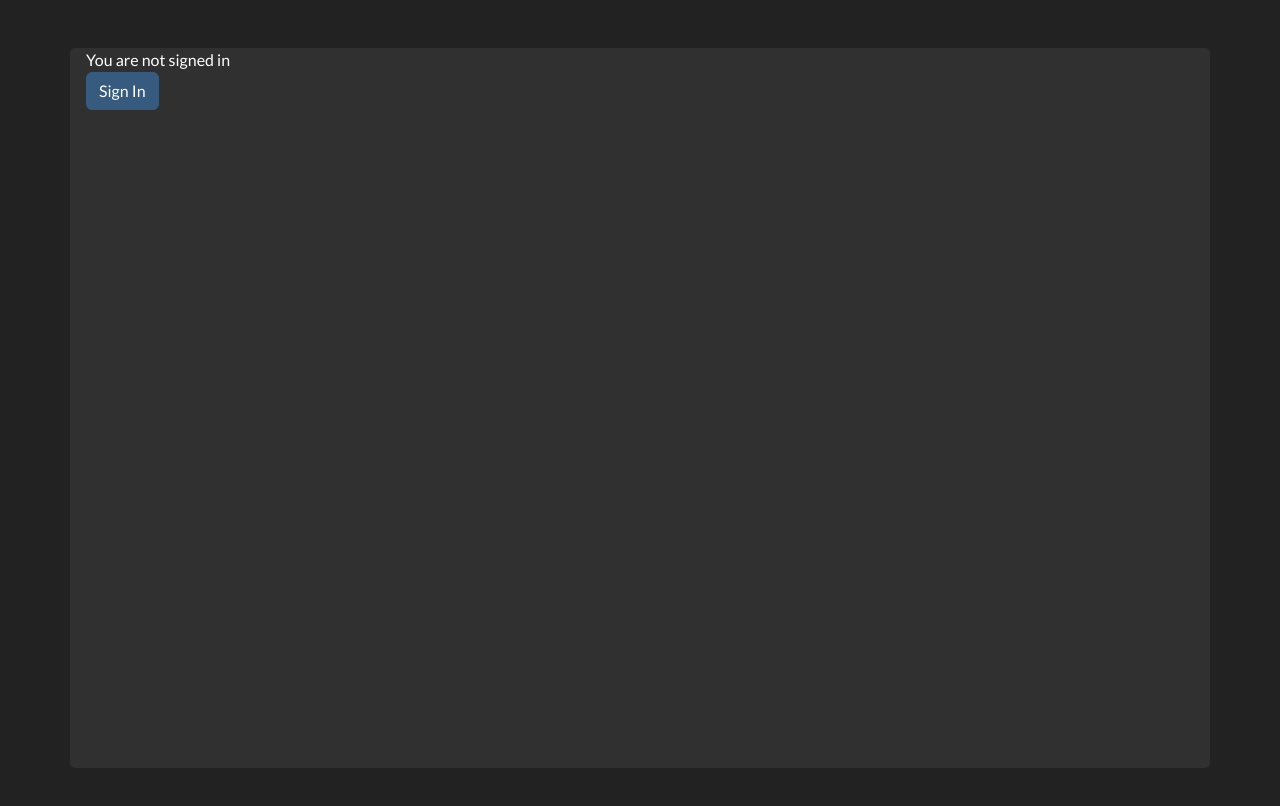
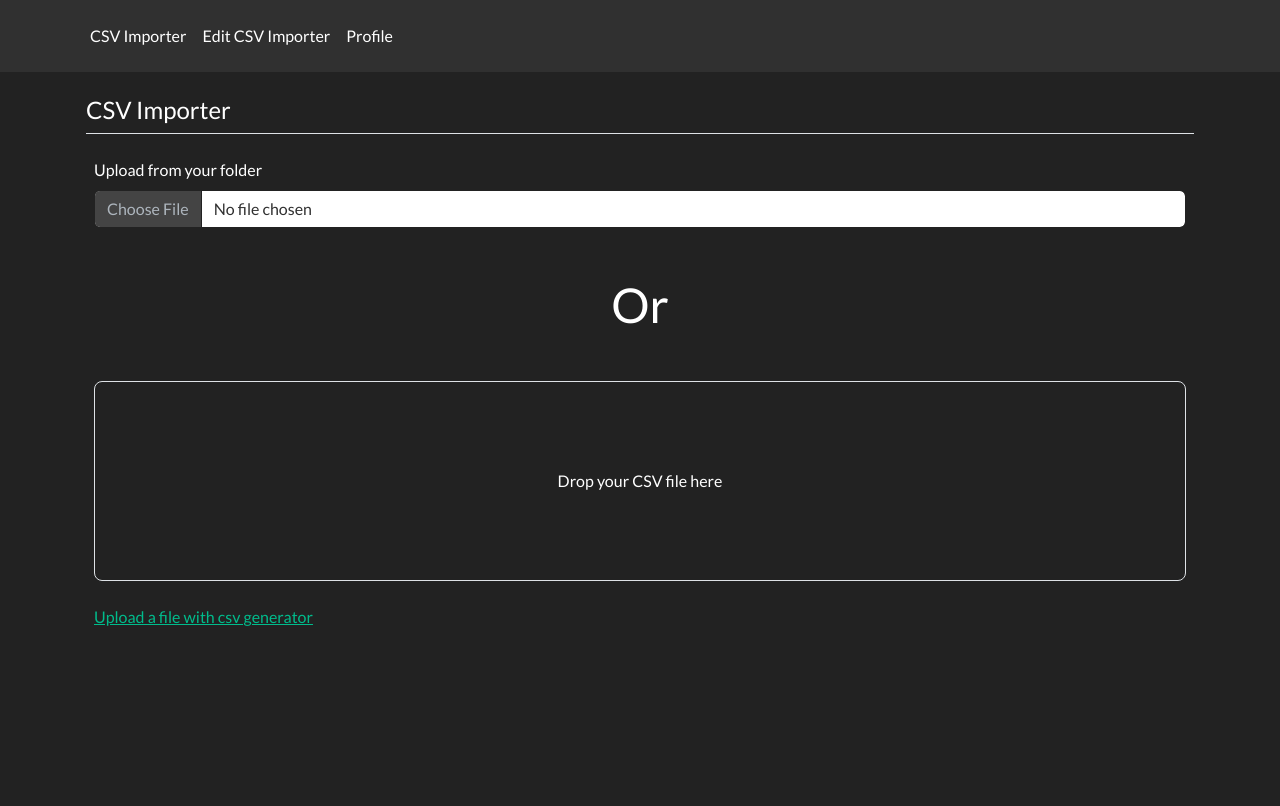
Before and after one commit to Zeync15/next-csv-importer, a Next.js app: page / in a window 1280 px wide. Shown: the top 806 px of the page. Built offline with nearby package versions, Linux system fonts and the light colour scheme; no server answers.

Commit message:
finalize csv importer

```diff
--- a/components/CsvNavigationButton.js
+++ b/components/CsvNavigationButton.js
@@ -4,7 +4,7 @@ import { Button } from "react-bootstrap";
 const CsvNavigateButton = ({ text, onClick, disabled, customStyle }) => {
   return (
     <Button
-      style={{ margin: "10px 10px 10px 0px", ...customStyle }}
+      style={{ marginLeft: "10px", marginBottom: "10px", ...customStyle }}
       variant="info"
       onClick={onClick}
       disabled={disabled}
--- a/components/GlobalFilter.js
+++ b/components/GlobalFilter.js
@@ -4,10 +4,7 @@ const GlobalFilter = ({ filter, setFilter }) => {
   return (
     <InputGroup style={{ width: "30%" }}>
       <InputGroup.Text>Search: </InputGroup.Text>
-      <FormControl
-        value={filter || ""}
-        onChange={(e) => setFilter(e.target.value)}
-      />
+      <FormControl value={filter || ""} onChange={(e) => setFilter(e.target.value)} />
     </InputGroup>
   );
 };
--- a/components/Layout.js
+++ b/components/Layout.js
@@ -1,27 +1,14 @@
 import React from "react";
-import Sidebar from "./Sidebar";
 import { Container } from "react-bootstrap";
+import NavBar from "./NavBar";
 
 const Layout = ({ children }) => {
   return (
     <>
-      {/* <Sidebar /> */}
-      {/* <Container>
-        <div>{children}</div>
-      </Container> */}
+      <NavBar />
 
       <div className="d-flex justify-content-center">
-        <Container
-          className="px-3 my-5"
-          style={{
-            backgroundColor: "#303030",
-            borderRadius: "5px",
-            position: "relative",
-            minHeight: "90vh",
-          }}
-        >
-          {children}
-        </Container>
+        <Container className="px-3 my-3">{children}</Container>
       </div>
     </>
   );
--- /dev/null
+++ b/components/NavBar.js
@@ -0,0 +1,27 @@
+import React from "react";
+import { Navbar, Container, Nav, NavDropdown } from "react-bootstrap";
+
+const NavBar = () => {
+  return (
+    <Navbar style={{ backgroundColor: "#303030" }} expand="md">
+      <Container>
+        <Navbar.Toggle aria-controls="basic-navbar-nav" style={{ backgroundColor: "gray" }} />
+        <Navbar.Collapse id="basic-navbar-nav">
+          <Nav className="me-auto">
+            <Nav.Link href="/" className="text-white">
+              CSV Importer
+            </Nav.Link>
+            <Nav.Link href="/edit-csv" className="text-white">
+              Edit CSV Importer
+            </Nav.Link>
+            <Nav.Link href="/profile" className="text-white">
+              Profile
+            </Nav.Link>
+          </Nav>
+        </Navbar.Collapse>
+      </Container>
+    </Navbar>
+  );
+};
+
+export default NavBar;
--- a/components/Sidebar.js
+++ /dev/null
@@ -1,9 +0,0 @@
-import React from 'react'
-
-const Sidebar = () => {
-  return (
-    <div>This is a sidebar</div>
-  )
-}
-
-export default Sidebar
--- a/pages/_app.js
+++ b/pages/_app.js
@@ -1,17 +1,10 @@
 import "../styles/globals.css";
 import "bootstrap/dist/css/bootstrap.min.css";
 import { SessionProvider } from "next-auth/react";
-import { useState } from "react";
 import Layout from "../components/Layout";
+import "bootswatch/dist/darkly/bootstrap.min.css";
 
 const MyApp = ({ Component, pageProps: { session, ...pageProps } }) => {
-  const [darkmode, setDarkmode] = useState(true);
-  if (darkmode) {
-    import("bootswatch/dist/darkly/bootstrap.min.css").then(console.log("darkmode enabled"));
-  } else {
-    import("bootswatch/dist/cosmo/bootstrap.min.css").then(console.log("darkmode enabled"));
-  }
-
   return (
     <SessionProvider session={session}>
       <Layout>
--- a/pages/auth/signIn.js
+++ b/pages/auth/signIn.js
@@ -62,7 +62,7 @@ const SignIn = () => {
             />
           </Form.Group>
 
-          <Button variant="primary" type="submit" className="w-100">
+          <Button variant="primary" type="submit" className="w-100" disabled>
             Submit
           </Button>
 
--- a/pages/index.js
+++ b/pages/index.js
@@ -1,46 +1,149 @@
-import React from "react";
-import { useSession, signIn, signOut } from "next-auth/react";
-import { Button } from "react-bootstrap";
+import { useSession } from "next-auth/react";
 import { useRouter } from "next/router";
-import Link from "next/link";
+import { parse } from "papaparse";
+import React, { useEffect, useState } from "react";
+import { useMemo } from "react";
+import { Form, Row, Col } from "react-bootstrap";
+import Stepper from "react-stepper-horizontal/lib/Stepper";
+import CsvNavigateButton from "../components/CsvNavigationButton";
+import EditReactTable from "../components/EditReactTable";
+import ReactTable from "../components/ReactTable";
 
-const Home = () => {
-  const { data: session } = useSession();
+const Csv = () => {
+  // table state
+  const [fileName, setFileName] = useState("");
+  const [csv, setCsv] = useState([]);
+  const [column, setColumn] = useState([]);
 
-  const { push, asPath } = useRouter();
+  // steps state
+  // https://www.npmjs.com/package/react-stepper-horizontal
+  const [currentPage, setCurrentPage] = useState(0);
+  const sections = [
+    { title: "Upload CSV file" },
+    { title: "View your file" },
+    { title: "Edit your file" },
+    { title: "Submit your file" },
+  ];
+  const router = useRouter();
+  const next = () => setCurrentPage(currentPage + 1);
+  const prev = () => setCurrentPage(currentPage - 1);
 
-  const handleSignOut = async () => {
-    const data = await signOut({ redirect: false, callbackUrl: "/" });
-    push(data.url);
+  const handleFile = (e) => {
+    e.preventDefault();
+
+    // verify the file type
+    // console.log(e.target?.files[0].type); // choose from file
+    // console.log(e.dataTransfer?.files[0].type); // drop file
+
+    // determine the html event type (in this case, "drop" or "change")
+    // different events use different methods to get the file (e.g. "dataTransfer" or "target")
+    Array.from(e.type === "drop" ? e.dataTransfer.files : e.target.files).filter((file) =>
+      // dont know why the csv file type change from "application/vnd.ms-excel" to "text/csv", keep it here for future reference
+      file.type === "application/vnd.ms-excel" || file.type === "text/csv"
+        ? Array.from(e.type === "drop" ? e.dataTransfer.files : e.target.files).forEach(
+            async (file) => {
+              const text = await file.text();
+
+              const result = parse(text, { header: true });
+
+              setFileName(file.name);
+
+              let resultData = result.data;
+              // https://stackoverflow.com/questions/63544374/how-to-replace-white-space-and-remove-special-characters-from-all-keys-of-an-obj
+              const changeKeys = (item, index) => {
+                return Object.keys(item).reduce((result, key) => {
+                  const cleanKey = key
+                    // .replace(/\s+/g, "_")
+                    .replace(/\W+/g, "");
+                  result[cleanKey] = resultData[index][key];
+                  return result;
+                }, {});
+              };
+
+              const applyChangedKeys = resultData.map(changeKeys);
+
+              setCsv(applyChangedKeys);
+
+              // get the keys from the first object and set them as the column
+              const keyName = applyChangedKeys.map((item) => Object.keys(item));
+
+              setColumn(keyName[0]);
+              // alert("file uploaded successfully");
+              next();
+            }
+          )
+        : alert("Wrong file type, please upload a CSV file")
+    );
   };
 
-  const handleSignIn = () => push(`/auth/signIn?callbackUrl=${asPath}`);
+  const data = useMemo(() => csv, [csv]);
+  const columns = useMemo(() =>
+    column.map((item) => {
+      return {
+        Header: item,
+        accessor: item,
+      };
+    })
+  );
 
   return (
     <div>
-      {session ? (
-        <>
-          <div>You are signed in as {session.user.name}</div>
-          <Button onClick={handleSignOut} variant="primary">
-            Sign Out
-          </Button>
-          <br /><br />
-          <Link href="/csv">
-            <Button variant="primary">
-              <div>Check out Csv Importer</div>
-            </Button>
-          </Link>
-        </>
-      ) : (
-        <>
-          <div>You are not signed in</div>
-          <Button onClick={handleSignIn} variant="primary">
-            Sign In
-          </Button>
-        </>
-      )}
+      {/* <h3 className="mb-5">CSV Importer</h3> */}
+      <div className="border-bottom pt-2">
+        <h4>CSV Importer</h4>
+      </div>
+
+      <div className="pt-4 px-2">
+        {currentPage === 0 && (
+          <>
+            {csv.length === 0 && (
+              <>
+                <Form.Group
+                  controlId="formFile"
+                  // className="mt-5 mb-3"
+                >
+                  <Form.Label>Upload from your folder</Form.Label>
+                  <Form.Control type="file" onChange={(e) => handleFile(e)} />
+                </Form.Group>
+
+                <h1 className="text-center my-5">Or</h1>
+
+                <div
+                  className="d-flex align-items-center justify-content-center border rounded-3"
+                  style={{ height: "200px" }}
+                  // https://www.youtube.com/watch?v=SmIRn6uVVVI&ab_channel=LeighHalliday
+                  onDragOver={(e) => e.preventDefault()}
+                  onDrop={(e) => handleFile(e)}
+                >
+                  Drop your CSV file here
+                </div>
+
+                <br />
+                <a href="https://extendsclass.com/csv-generator.html" target="_blank">
+                  Upload a file with csv generator
+                </a>
+              </>
+            )}
+          </>
+        )}
+
+        {currentPage === 1 && (
+          <>
+            {/* <br /> */}
+            <Row>
+              <Col>
+                <h3>{fileName}</h3>
+              </Col>
+              <Col className="d-flex justify-content-end">
+                <CsvNavigateButton text="Resubmit" onClick={() => router.reload()} />
+              </Col>
+            </Row>
+            <ReactTable columns={columns} data={data} />
+          </>
+        )}
+      </div>
     </div>
   );
 };
 
-export default Home;
+export default Csv;
```
Also changed, not shown: pages/api/auth/[...nextauth].js (+7 -5 lines), pages/edit-csv.js (renamed from pages/csv.js, +31 -11 lines), pages/profile.js (added, +43 -0 lines).
